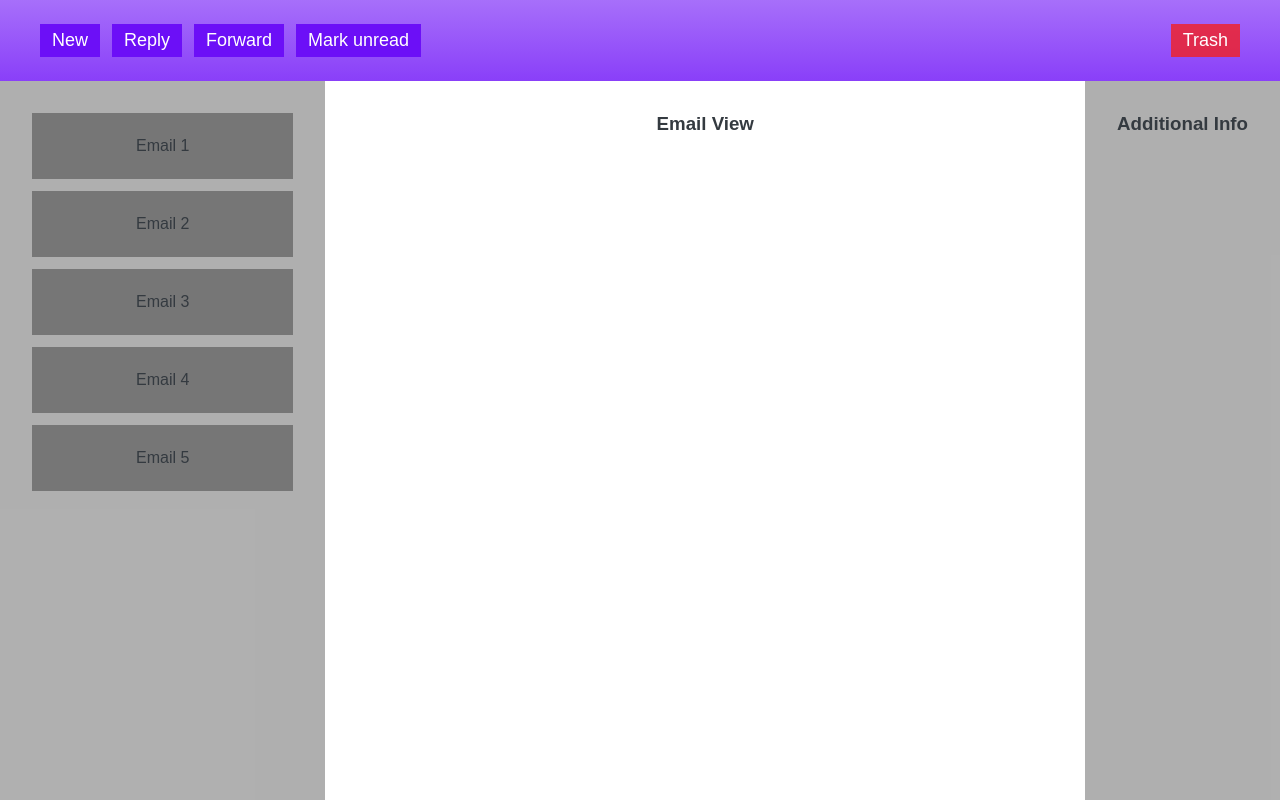
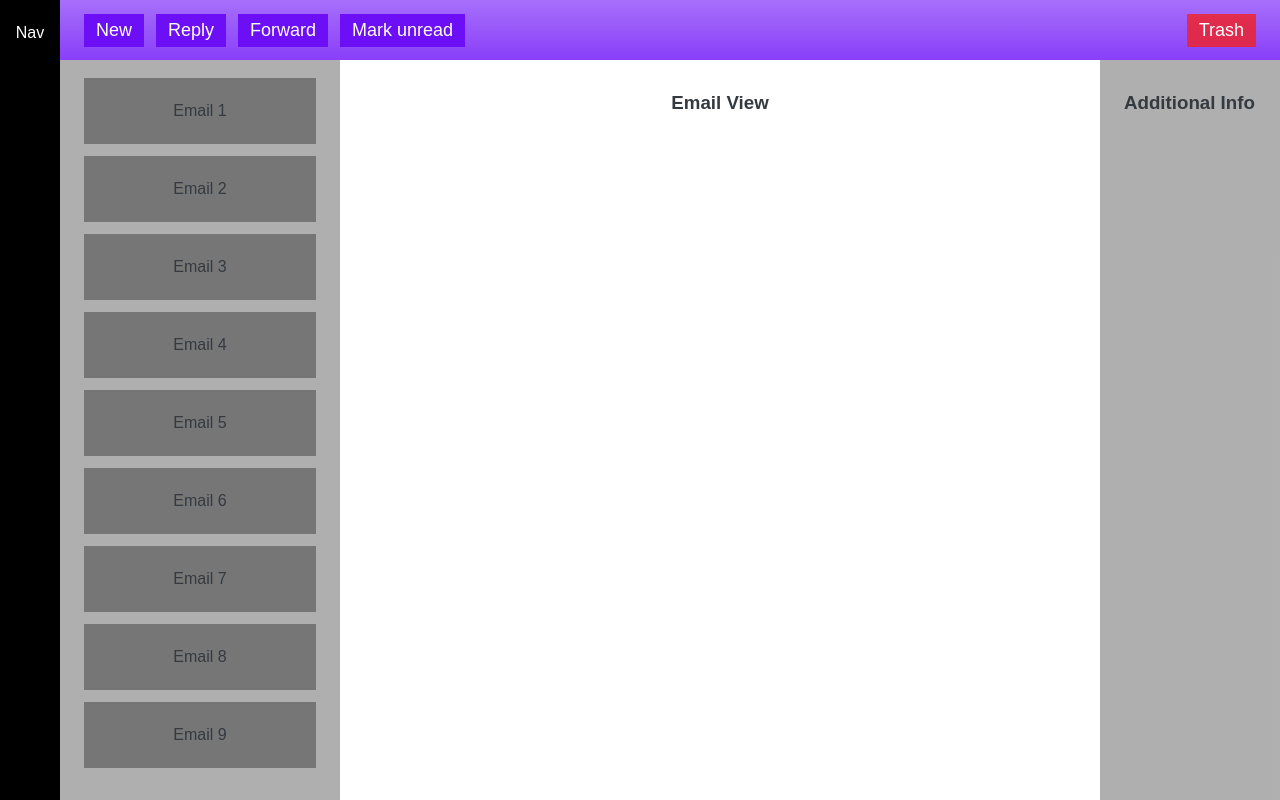
Before and after one commit to AhmedKayani/Component-with-Pure-Advanced-HTML-CSS, a plain HTML site: page 06-web-app.html in a window 1280 px wide. Drawn offline with Linux system fonts and the light colour scheme.

Commit message:
Final update to the web app layout. Better techniques were used to make the layout.

```diff
--- a/06-web-app.html
+++ b/06-web-app.html
@@ -29,42 +29,41 @@
         color: #343a40;
       }
 
-      .container {
-        width: 1200px;
-        margin: 0 auto;
-      }
-
       section {
         height: 100vh;
         display: grid;
-        grid-template-rows: auto 1fr;
-        grid-template-columns: auto 1fr auto;
+        grid-template-rows: 60px 1fr;
+        grid-template-columns: 60px 280px 1fr 180px;
       }
 
-      header {
+      menu {
         background-image: linear-gradient(
           rgba(108, 15, 247, 0.6),
           rgba(108, 15, 247, 0.8)
         );
-        padding: 24px 0;
+        padding: 0 24px;
 
-        grid-column: 1 / -1;
+        grid-column: 2 / -1;
+        grid-row: 1;
       }
 
-      header div {
+      nav {
+        background-color: black;
+        color: #fff;
+        grid-row: 1 / -1;
+        grid-column: 1 / 2;
+        text-align: center;
+        padding: 24px 0;
+      }
+
+      menu {
         display: flex;
-        justify-content: space-between;
+        justify-content: flex-start;
+        gap: 12px;
         align-items: center;
       }
 
-      header nav {
-        display: flex;
-        gap: 12px;
-        justify-content: flex-start;
-        align-items: center;
-      }
-
-      header a {
+      menu a {
         text-decoration: none;
         padding: 6px 12px;
         background-color: rgba(108, 15, 247, 1);
@@ -72,64 +71,71 @@
         font-size: 18px;
       }
 
-      header button {
+      menu button {
         border: 0;
         background-color: rgba(244, 31, 31, 0.79);
         color: #fff;
         padding: 6px 12px;
         font-size: 18px;
         cursor: pointer;
+        margin-left: auto;
       }
 
       .email-div {
         background-color: rgba(167, 167, 167, 0.9);
-        grid-column: 1 / 2;
-        padding: 32px;
+        grid-column: 2 / 3;
+        padding: 18px 24px;
         display: flex;
         flex-direction: column;
         gap: 12px;
+        overflow: scroll;
       }
 
       .email-div div {
-        padding: 24px 104px;
+        padding: 24px;
+        text-align: center;
         background-color: rgba(112, 112, 112, 0.9);
         color: #343a40;
       }
 
       .view-div {
-        padding: 32px;
+        padding-top: 32px;
         margin: 0 auto;
+        grid-column: 3 / 4;
       }
 
       .info-div {
         background-color: rgba(167, 167, 167, 0.9);
         grid-column: 3;
-        padding: 32px;
+        padding: 32px 24px;
         display: flex;
         flex-direction: column;
         gap: 12px;
+        grid-column: 4;
       }
     </style>
   </head>
   <body>
     <section>
-      <header>
-        <div class="container">
-          <nav>
-            <a href="#">New</a>
-            <a href="#">Reply</a>
-            <a href="#">Forward</a>
-            <a href="#">Mark unread</a>
-          </nav>
-          <button>Trash</button>
-        </div>
-      </header>
+      <nav>Nav</nav>
+      <menu>
+        <a href="#">New</a>
+        <a href="#">Reply</a>
+        <a href="#">Forward</a>
+        <a href="#">Mark unread</a>
+
+        <button>Trash</button>
+      </menu>
       <div class="email-div">
         <div>Email 1</div>
         <div>Email 2</div>
         <div>Email 3</div>
         <div>Email 4</div>
         <div>Email 5</div>
+        <div>Email 6</div>
+        <div>Email 7</div>
+        <div>Email 8</div>
+        <div>Email 9</div>
       </div>
       <div class="view-div">
         <h3>Email View</h3>
```
